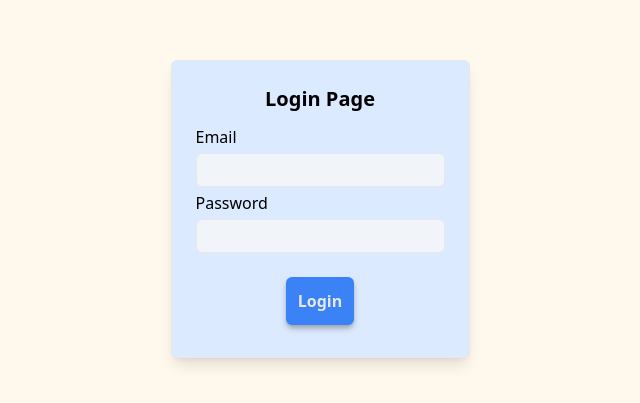
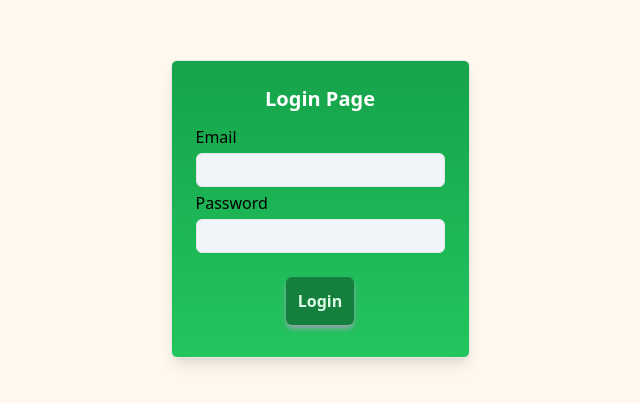
Before and after one commit to Radin6/ticketing-system-front, a React (Vite) app: page /ticketing-system-front/login in a window 1280 px wide. Shown: the part 191-594 px from the top of the page, without its empty margins (320-960 px from the left). Built offline with nearby package versions, Linux system fonts and the light colour scheme.

Commit message:
style changes

```diff
--- a/src/components/Button.tsx
+++ b/src/components/Button.tsx
@@ -3,17 +3,18 @@ interface IButton {
   className?: string;
   onClick?: React.MouseEventHandler<HTMLButtonElement>;
   type?: "submit" | "reset" | "button" | undefined;
-  variant?: "blue" | "clearGreen" | "clearRed" | "red";
+  variant?: "blue" | "clearGreen" | "clearRed" | "red" | "green";
   disabled?: boolean;
 }
 
 function Button({children, onClick, className, type, variant="blue", disabled=false} : IButton) {
   const variants = {
-    blue: 'shadow-md shadow-gray-400 p-3 bg-blue-500 rounded-md text-gray-200 font-semibold hover:bg-slate-400 max-w-fit',
-    clearGreen: 'shadow-md shadow-gray-400 p-3 rounded-md font-semibold hover:bg-slate-300 max-w-fit bg-transparent text-light-green border-[3px] border-light-green',
-    clearRed: 'shadow-md shadow-gray-400 p-3 rounded-md font-semibold hover:bg-slate-300 max-w-fit bg-transparent text-red-600 border-[3px] border-red-600',
-    clearBeige: 'shadow-md shadow-gray-400 p-3 rounded-md font-semibold hover:bg-slate-300 max-w-fit bg-transparent text-black border-[3px] border-beige',
-    red: 'shadow-md shadow-gray-400 p-3 bg-red-500 rounded-md text-gray-200 font-semibold hover:bg-slate-500 max-w-fit'
+    blue: 'shadow-md shadow-gray-400 p-3 bg-blue-500 rounded-md text-gray-200 font-semibold hover:bg-blue-600 max-w-fit',
+    green: 'shadow-md shadow-gray-400 p-3 bg-green-700 rounded-md text-green-100 font-semibold hover:bg-green-900 max-w-fit',
+    clearGreen: 'shadow-md shadow-gray-400 p-3 rounded-md font-semibold hover:bg-green-300 max-w-fit bg-transparent text-light-green border-[3px] border-light-green',
+    clearRed: 'shadow-md shadow-gray-400 p-3 rounded-md font-semibold hover:bg-red-300 max-w-fit bg-transparent text-red-600 border-[3px] border-red-600',
+    clearBeige: 'shadow-md shadow-gray-400 p-3 rounded-md font-semibold hover:bg-amber-300 max-w-fit bg-transparent text-black border-[3px] border-beige',
+    red: 'shadow-md shadow-gray-400 p-3 bg-red-500 rounded-md text-gray-200 font-semibold hover:bg-red-600 max-w-fit'
   }
   return (
     <button
--- a/src/components/Navbar.tsx
+++ b/src/components/Navbar.tsx
@@ -18,7 +18,7 @@ function Navbar() {
 
   return (
     <nav className="fixed flex w-full justify-between items-center p-3">
-      <div className="shadow-md shadow-gray-400 border-2 px-2 border-black rounded-full bg-yellow-500 hover:bg-slate-300 h-[50px]">
+      <div className="shadow-md shadow-gray-400 border-2 px-2 border-black rounded-full bg-yellow-500 hover:bg-yellow-600 h-[50px]">
         <FaListCheck onClick={() => { navigate("/") }} className="h-full text-3xl cursor-pointer" />
       </div>
       <div>
--- /dev/null
+++ b/src/pages/home/_components/TicketStats.tsx
@@ -0,0 +1,14 @@
+function TicketStats({ total } : {total: number}) {
+  return (
+    <div className="w-full my-4">
+      <div>
+        <div className="p-2 border border-black rounded-lg h-16 w-28 bg-blue-50">
+          <p>Total tickets</p>
+          <span className="font-bold text-xl text-center">{total}</span>
+        </div>
+      </div>
+    </div>
+  )
+}
+
+export default TicketStats;
--- a/src/pages/home/_components/TicketsTable.tsx
+++ b/src/pages/home/_components/TicketsTable.tsx
@@ -1,8 +1,7 @@
 import React from "react";
-import { ITicketCreateEdit } from "../../../types/ticketTypes"
+import { ITicketCreateEdit } from "../../../types/ticketTypes";
 import formatDate from "../../../utils/formatDate";
-import { MdDelete } from "react-icons/md";
-import { MdEditSquare } from "react-icons/md";
+import { MdDelete, MdEditSquare } from "react-icons/md";
 
 export interface ITicketsTable extends ITicketCreateEdit {
   ticketId: string;
@@ -16,33 +15,36 @@ interface TicketsProps {
   handleClickEditTicket: (ticket: ITicketsTable) => void;
 }
 
-const thStyle = "border border-gray-500 px-4 text-nowrap text-ellipsis"
-const tdStyle = "border border-gray-300 px-4 text-nowrap text-ellipsis overflow-hidden max-w-[100px] md:max-w-[200px] lg:max-w-[400px]"
+const thStyle = "border border-gray-500 px-4 py-1 text-left text-nowrap";
+// Added py-2 to give some vertical padding
+const tdStyle = "border border-gray-300 px-4 py-1 text-ellipsis overflow-hidden text-nowrap";
+// Removed max-w and added overflow-hidden
 
 const TicketsTable: React.FC<TicketsProps> = ({ tickets, handleDeleteTicket, handleClickEditTicket }) => {
-
   return (
-    <table className="mb-5">
-      <thead>
+    <div className="overflow-x-auto">
+      <table className="min-w-full border-collapse bg-blue-50">
+        <thead className="bg-slate-300">
           <tr>
             <th className={thStyle}>Created At</th>
             <th className={thStyle}>Title</th>
             <th className={thStyle}>Description</th>
             <th className={thStyle}>Status</th>
             <th className={thStyle}>Priority</th>
+            <th className={thStyle}>Actions</th>
           </tr>
         </thead>
         <tbody>
-        {tickets.map(ticket =>
-          <tr key={ticket.ticketId}>
+          {tickets.map(ticket => (
+            <tr key={ticket.ticketId} className="hover:bg-blue-200">
               <td className={tdStyle}>{formatDate(ticket.createdAt)}</td>
               <td className={tdStyle}>{ticket.title}</td>
-            <td className={tdStyle}>{ticket.description}</td>
+              <td className={`${tdStyle} max-w-xs md:max-w-md lg:max-w-lg`}>{ticket.description}</td>
               <td className={tdStyle}>{ticket.status}</td>
               <td className={tdStyle}>{ticket.priority}</td>
-            <td>
-              <div className="flex">
-                <button onClick={()=> handleClickEditTicket(ticket)}>
+              <td className={tdStyle}>
+                <div className="flex space-x-2">
+                  <button onClick={() => handleClickEditTicket(ticket)}>
                     <MdEditSquare className="text-xl hover:text-green-600" />
                   </button>
                   <button onClick={() => handleDeleteTicket(ticket.ticketId)}>
@@ -51,11 +53,11 @@ const TicketsTable: React.FC<TicketsProps> = ({ tickets, handleDeleteTicket, han
                 </div>
               </td>
             </tr>
-        )}
+          ))}
         </tbody>
-
       </table>
-  )
-}
+    </div>
+  );
+};
 
 export default TicketsTable;
--- a/src/pages/home/home.tsx
+++ b/src/pages/home/home.tsx
@@ -11,6 +11,7 @@ import Input from "../../components/Input";
 import Loading from "../../components/Loading";
 import ticketDelete from "../../services/tickets/ticketDelete";
 import toast from "react-hot-toast";
+import TicketStats from "./_components/TicketStats";
 //import { TicketsMocks } from "../../mocks/TicketsMocks";
 
 function Home() {
@@ -135,10 +136,13 @@ function Home() {
     <HomeLayout>
       <div className="flex flex-col justify-center items-center h-screen">
         <div className="flex flex-col border rounded-md bg-blue-100 p-6 m-4 max-w-full">
-          {tickets?.length
-            ? <TicketsTable tickets={tickets} handleDeleteTicket={handleDeleteTicket} handleClickEditTicket={handleClickEditTicket} />
-            : <Loading className="w-[300px] h-[150px]" />
-          }
+          <div className="my-4">
+            <TicketStats total={tickets.length} />
+            {tickets?.length
+              ? <TicketsTable tickets={tickets} handleDeleteTicket={handleDeleteTicket} handleClickEditTicket={handleClickEditTicket} />
+              : <Loading className="w-[300px] h-[150px]" />
+            }
+          </div>
           <Button onClick={handleOpenModal}>
             Create New Ticket
           </Button>
--- a/src/pages/login/login.tsx
+++ b/src/pages/login/login.tsx
@@ -40,8 +40,8 @@ function Login() {
   return (
     <AuthLayout>
       <section className="flex flex-col justify-center items-center h-screen">
-        <div className="flex flex-col border rounded-md bg-blue-100 p-6 shadow-lg">
-          <h1 className="text-xl text-center font-semibold">Login Page</h1>
+        <div className="flex flex-col border rounded-md bg-gradient-to-t from-green-500 to-green-600 p-6 shadow-lg">
+          <h1 className="text-xl text-center font-semibold text-white">Login Page</h1>
           <form className="flex flex-col my-2" onSubmit={handleLogin}>
             <label htmlFor="email" className="py-1">
               Email
@@ -68,7 +68,7 @@ function Login() {
             <Button
               type="submit"
               className="mt-6 mx-auto"
-              variant="blue"
+              variant="green"
             >
               Login
             </Button>
--- a/src/pages/signup/signup.tsx
+++ b/src/pages/signup/signup.tsx
@@ -39,7 +39,7 @@ function Signup() {
   return (
     <AuthLayout>
       <section className="flex flex-col justify-center items-center h-screen">
-        <div className="flex flex-col border rounded-md bg-red-100 p-6 shadow-lg">
+        <div className="flex flex-col border rounded-md bg-gradient-to-t from-blue-200 to-blue-400 p-6 shadow-lg">
           <h1 className="text-xl text-center font-semibold">Signup Page</h1>
           <form className="flex flex-col my-2" onSubmit={handleSignup}>
             <label htmlFor="username" className="py-1">
@@ -72,7 +72,10 @@ function Signup() {
               id="password"
               required
             />
-            <Button type="submit" className="bg-red-500 mt-6 mx-auto">
+            <Button
+              type="submit"
+              className="mt-6 mx-auto"
+              variant="blue">
               Signup
             </Button>
           </form>
```
Lines whose indentation alone changed are shown as unchanged.
